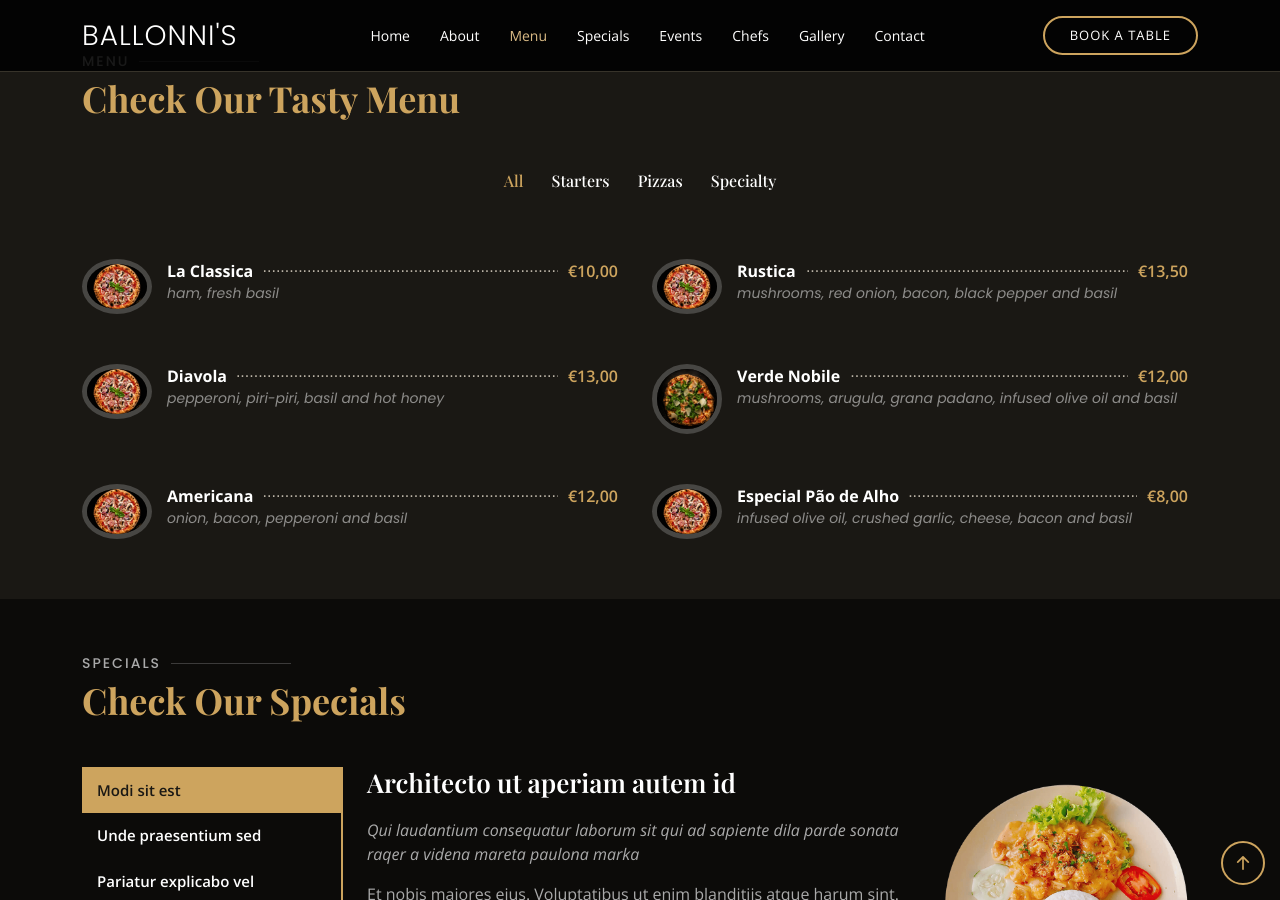
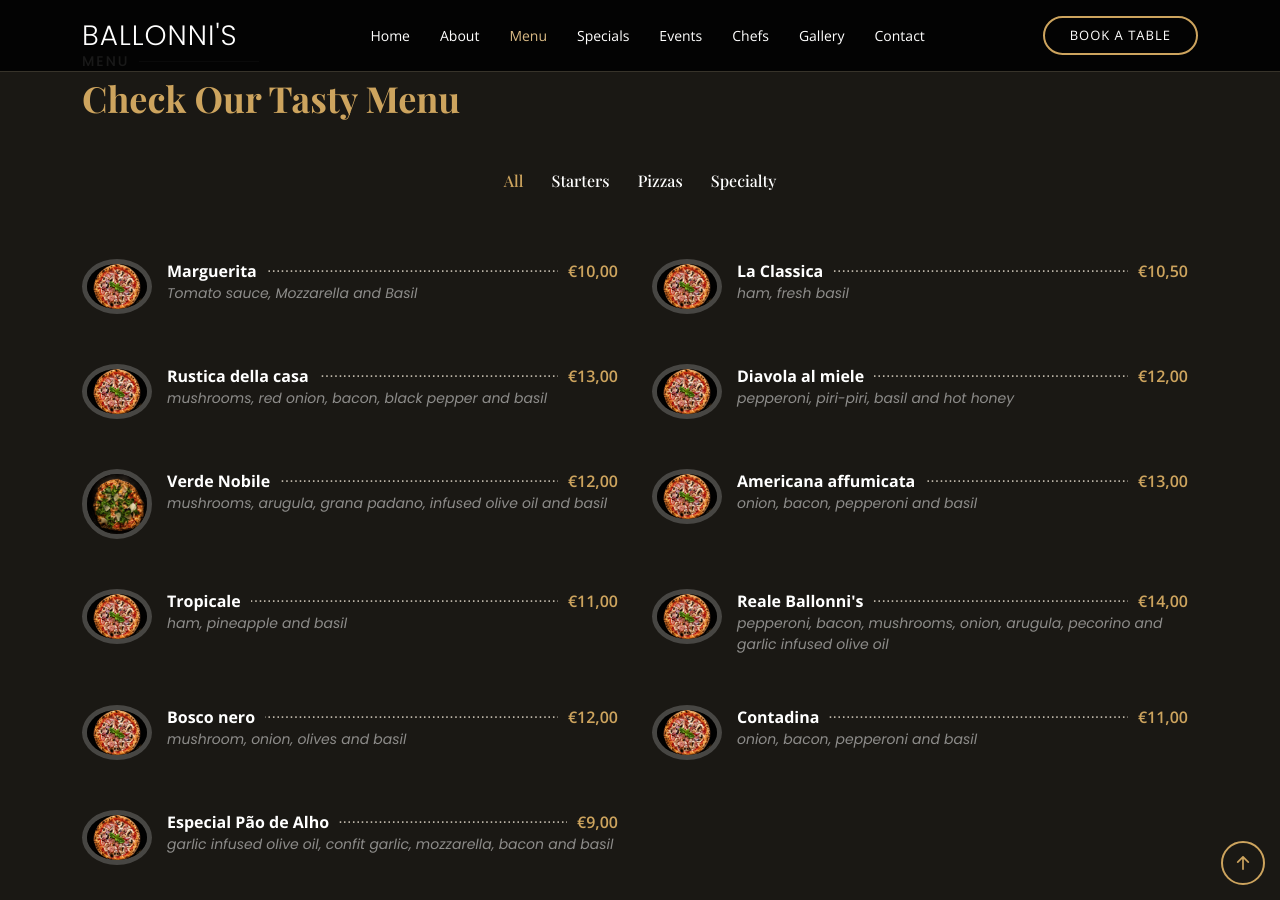
Before and after one commit to diogofgm/ballonnis_site, a Jekyll site: the page built from index.html, in a window 1280 px wide and 900 px high, scrolled down 1984 px. Built offline with Jekyll 4.4.1, drawn with Linux system fonts in a browser that asks for light colours; some web fonts are replaced.

Commit message:
Update menu.yml

```diff
--- a/_data/menu.yml
+++ b/_data/menu.yml
@@ -1,8 +1,20 @@
 - id: 1
+  name: "Marguerita"
+  desc_pt: "cebola, bacon, pepperoni e manjericão"
+  ingredients: "Tomato sauce, Mozzarella and Basil"
+  price: "€10,00"
+  vegetarian: true
+  vegan: false
+  spice: 0
+  allergens: ["Lacticínios", "Glúten"]
+  image: pizza-americana.jpg
+  type: "pizza"
+
+- id: 2
   name: "La Classica"
   desc_pt: "fiambre, manjericão fresco"
   ingredients: "ham, fresh basil"
-  price: "€10,00"
+  price: "€10,50"
   vegetarian: false
   spice: 0
   allergens: ["Lacticínios", "Glúten"]
@@ -10,11 +22,11 @@
   image2: pizza-classica.jpg
   type: "pizza"
 
-- id: 2
-  name: "Rustica"
+- id: 3
+  name: "Rustica della casa"
   desc_pt: "cogumelos, cebola roxa, bacon, pimenta preta e manjericão"
   ingredients: "mushrooms, red onion, bacon, black pepper and basil"
-  price: "€13,50"
+  price: "€13,00"
   vegetarian: false
   spice: 0
   allergens: ["Lacticínios", "Glúten"]
@@ -22,11 +34,11 @@
   image: pizza-americana.jpg
   type: "pizza"
 
-- id: 3
-  name: "Diavola"
+- id: 4
+  name: "Diavola al miele"
   desc_pt: "pepperoni, piri-piri, manjericão e mel picante"
   ingredients: "pepperoni, piri-piri, basil and hot honey"
-  price: "€13,00"
+  price: "€12,00"
   vegetarian: false
   spice: 2
   allergens: ["Lacticínios", "Glúten"]
@@ -36,7 +48,7 @@
   image2: pizza-diavola.jpg
   type: "pizza"
 
-- id: 4
+- id: 5
   name: "Verde Nobile"
   desc_pt: "cogumelos, rúcula, grana padano, azeite aromatizado e manjericão"
   ingredients: "mushrooms, arugula, grana padano, infused olive oil and basil"
@@ -47,10 +59,43 @@
   image: pizza-verde-nobile.jpg
   type: "pizza"
 
-- id: 5
-  name: "Americana"
+- id: 6
+  name: "Americana affumicata"
   desc_pt: "cebola, bacon, pepperoni e manjericão"
   ingredients: "onion, bacon, pepperoni and basil"
+  price: "€13,00"
+  vegetarian: false
+  spice: 0
+  allergens: ["Lacticínios", "Glúten"]
+  image: pizza-americana.jpg
+  type: "pizza"
+
+- id: 7
+  name: "Tropicale"
+  desc_pt: "cebola, bacon, pepperoni e manjericão"
+  ingredients: "ham, pineapple and basil"
+  price: "€11,00"
+  vegetarian: false
+  spice: 0
+  allergens: ["Lacticínios", "Glúten"]
+  image: pizza-americana.jpg
+  type: "pizza"
+
+- id: 8
+  name: "Reale Ballonni's"
+  desc_pt: "cebola, bacon, pepperoni e manjericão"
+  ingredients: "pepperoni, bacon, mushrooms, onion, arugula, pecorino and garlic infused olive oil"
+  price: "€14,00"
+  vegetarian: false
+  spice: 0
+  allergens: ["Lacticínios", "Glúten"]
+  image: pizza-americana.jpg
+  type: "pizza"
+
+- id: 9
+  name: "Bosco nero"
+  desc_pt: "cebola, bacon, pepperoni e manjericão"
+  ingredients: "mushroom, onion, olives and basil"
   price: "€12,00"
   vegetarian: false
   spice: 0
@@ -58,11 +103,22 @@
   image: pizza-americana.jpg
   type: "pizza"
 
-- id: 6
+- id: 10
+  name: "Contadina"
+  desc_pt: "cebola, bacon, pepperoni e manjericão"
+  ingredients: "onion, bacon, pepperoni and basil"
+  price: "€11,00"
+  vegetarian: false
+  spice: 0
+  allergens: ["Lacticínios", "Glúten"]
+  image: pizza-americana.jpg
+  type: "pizza"
+
+- id: 0
   name: "Especial Pão de Alho"
   desc_pt: "Partilhar com azeite aromatizado, alho esmagado, queijo, bacon e manjericão."
-  ingredients: "infused olive oil, crushed garlic, cheese, bacon and basil"
-  price: "€8,00"
+  ingredients: "garlic infused olive oil, confit garlic, mozzarella, bacon and basil"
+  price: "€9,00"
   vegetarian: false
   spice: 0
   allergens: ["Lacticínios", "Glúten"]
```
